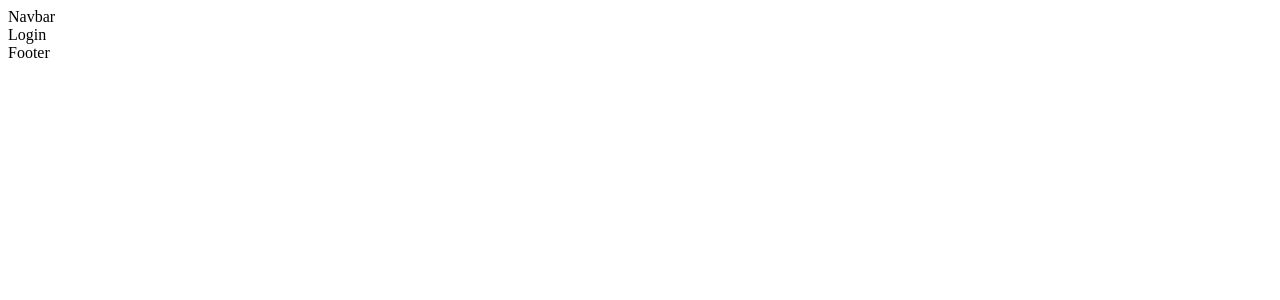
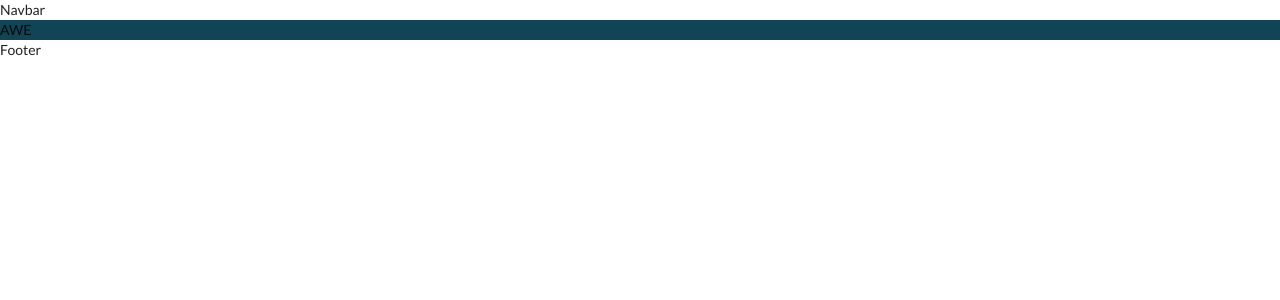
Before and after one commit to iagobontempo/PROJECT-karaoke-night, a React (Create React App) app: page / in a window 1280 px wide. Shown: the top 300 px of the page. Built offline with nearby package versions, Linux system fonts and the light colour scheme.

Commit message:
Semantic UI add

```diff
--- a/package.json
+++ b/package.json
@@ -6,7 +6,10 @@
     "react": "^16.9.0",
     "react-dom": "^16.9.0",
     "react-router-dom": "^5.0.1",
-    "react-scripts": "3.1.1"
+    "react-scripts": "3.1.1",
+    "semantic-ui-css": "^2.4.1",
+    "semantic-ui-react": "^0.88.0",
+    "styled-components": "^4.3.2"
   },
   "scripts": {
     "start": "react-scripts start",
--- a/src/App.js
+++ b/src/App.js
@@ -1,4 +1,5 @@
 import React from 'react';
+import 'semantic-ui-css/semantic.min.css'
 import { BrowserRouter, Switch, Route, Redirect } from 'react-router-dom'
 
 import Navbar from './components/navbar/Navbar'
--- a/src/components/login/Login.jsx
+++ b/src/components/login/Login.jsx
@@ -1,10 +1,12 @@
 import React from 'react'
+
+import { Container } from './styles'
 
 function Login() {
     return (
-        <div>
-            Login
-        </div>
+        <Container>
+            AWE
+        </Container>
     )
 }
 
--- /dev/null
+++ b/src/components/login/styles.js
@@ -0,0 +1,7 @@
+import styled from 'styled-components';
+
+export const Container = styled.div`
+    background-color: #145;
+    display: flex;
+    flex-direction: column;
+`;
```
Also changed, not shown: 1 other file (tests, documents, lock files or other folders).
